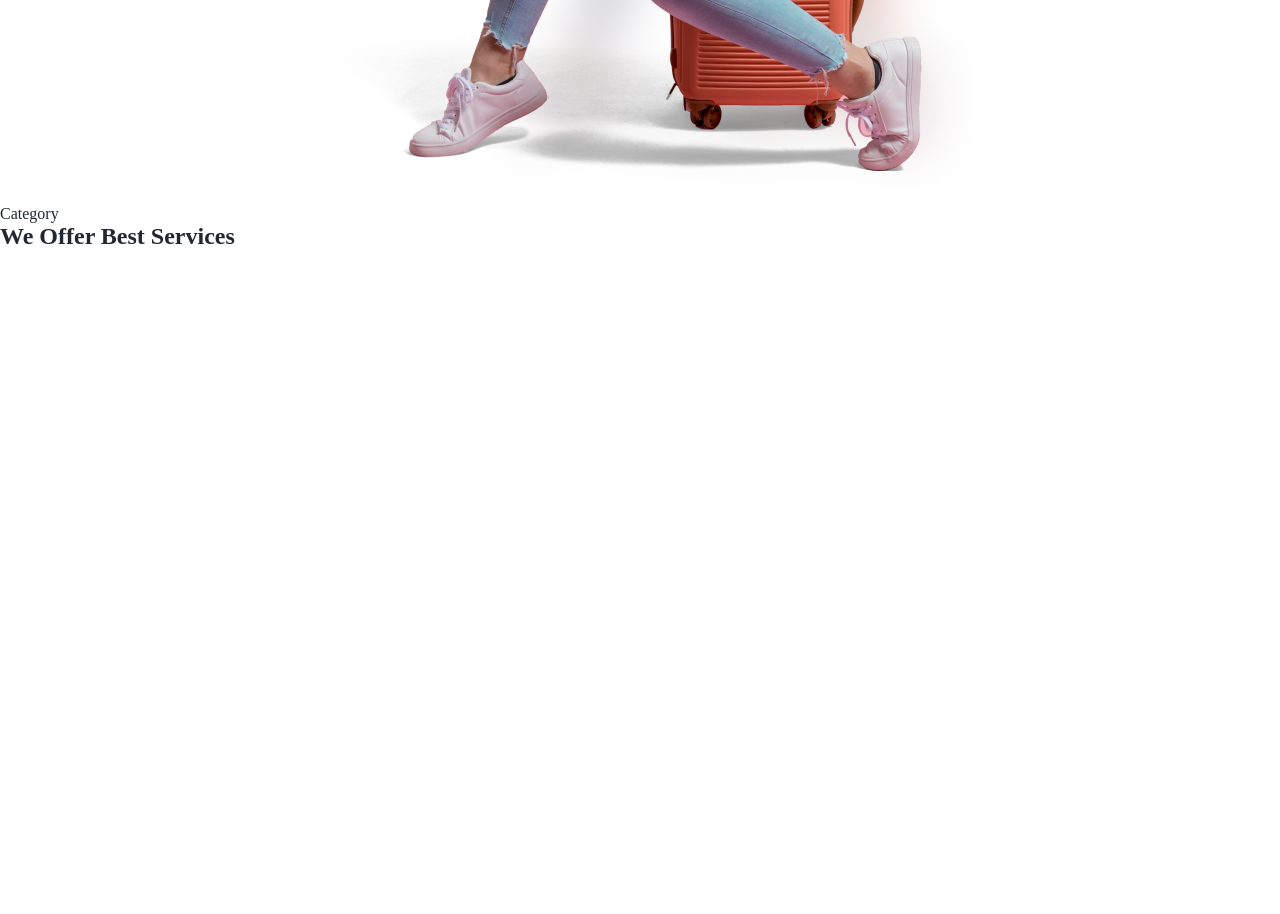
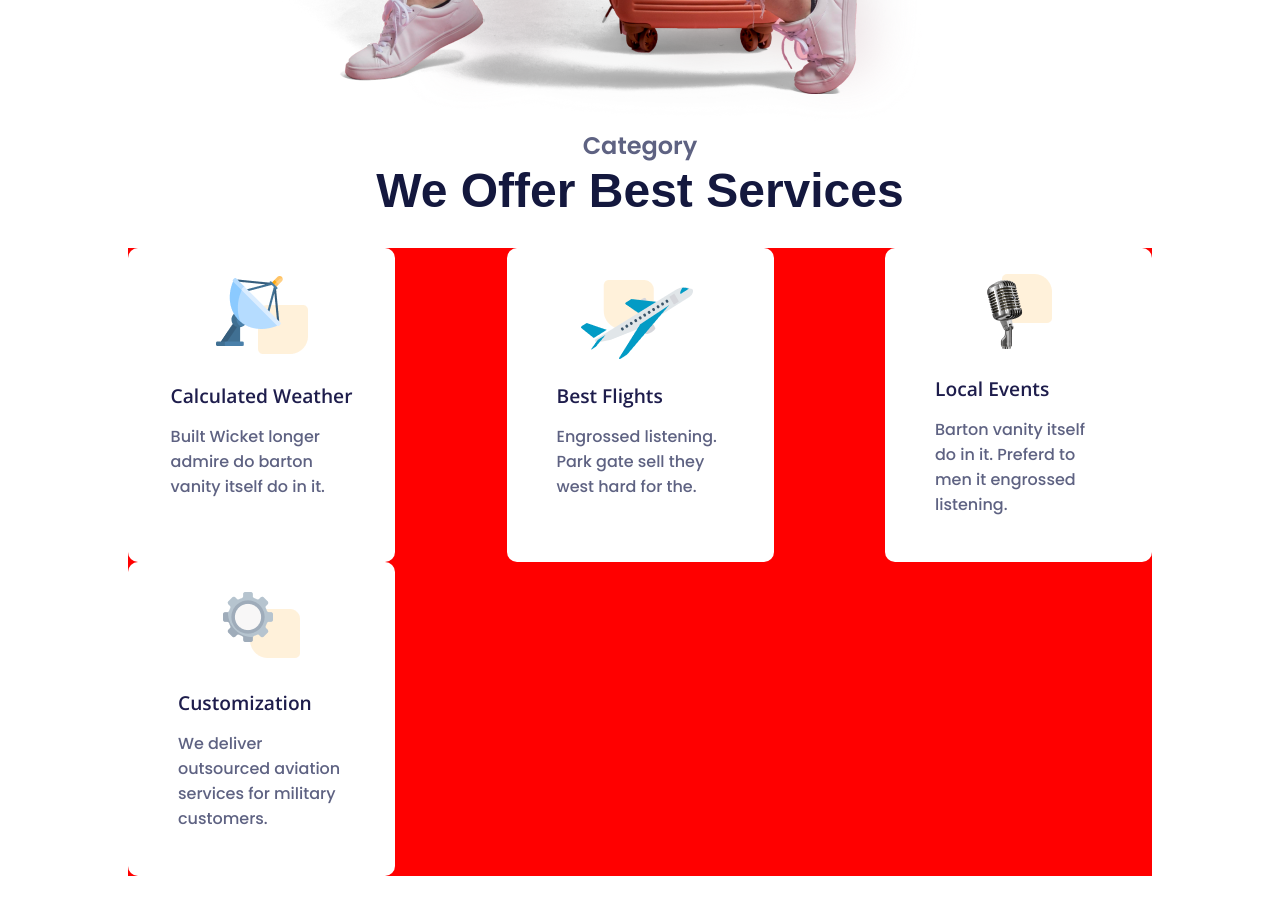
Before and after one commit to Voldemat/Jadoo, a website: page public/index.html in a window 1280 px wide. Shown: the part 1440-2354 px from the top of the page. Drawn offline with nearby package versions, Linux system fonts and the light colour scheme; a web font is replaced by a local one.

Commit message:
'add_category_cards'

```diff
--- a/public/index.html
+++ b/public/index.html
@@ -9,7 +9,7 @@
     <link rel="stylesheet" type="text/css" href="styles.css">
     <script type="text/javascript" src="https://livejs.com/live.js"></script>
     <link href="https://fonts.googleapis.com/css2?family=Volkhov:wght@700&display=swap" rel="stylesheet">
-    <link href="https://fonts.googleapis.com/css2?family=Poppins:wght@500;700&display=swap" rel="stylesheet">
+    <link href="https://fonts.googleapis.com/css2?family=Poppins:wght@500;600;700&display=swap" rel="stylesheet">
     <title>Jadoo</title>
 </head>
 <body>
@@ -81,11 +81,46 @@
             </div>
             <div class="wrapper">
                 <div class="card">
-                    <div class="icon"></div>
+                    <div class="icon">
+                        <img src="assets/card-photo1.png" alt="">
+                    </div>
                     <div class="text-box">
-
+                        <h3>Calculated Weather</h3>
+                        <p>Built Wicket longer admire do barton vanity itself do in it.</p>
                     </div>
                 </div>
+                <div class="card">
+                    <div class="icon">
+                        <img src="assets/card-photo2.png" alt="">
+                    </div>
+                    <div class="text-box">
+                        <h3>Best Flights</h3>
+                        <p>Engrossed listening. Park gate sell they west hard for the.</p>
+                    </div>
+                </div>
+                <div class="card">
+                    <div class="icon">
+                        <img src="assets/card-photo3.png" alt="">
+                    </div>
+                    <div class="text-box">
+                        <h3>Local Events</h3>
+                        <p>Barton vanity itself do in it. Preferd to men it engrossed listening. </p>
+                    </div>
+                </div>
+                <div class="card">
+                    <div class="icon">
+                        <img src="assets/card-photo4.png" alt="">
+                    </div>
+                    <div class="text-box">
+                        <h3>Customization</h3>
+                        <p>
+                            We deliver outsourced
+                            aviation services for
+                            military customers.
+                        </p>
+                    </div>
+                </div>
+
             </div>
         </section>
     </main>
--- a/public/styles.css
+++ b/public/styles.css
@@ -6,15 +6,22 @@
 }
 :root{
     --black: #212832;
-    --main-text-size: 70pt;
-    --additional-text-size: 1em;
-    --first-text-size: 1.3em;
+    --landing-main-text-size: 70pt;
+    --landing-addiional-text-size: 1em;
+    --landing-first-text-size: 1.3em;
+
+    --category-first-text-size: 18pt;
+    --category-heading-text-size: 3em;
+    --category-card-heading-text-size: 1.2em;
+    --category-card-main-text-size: 1em;
+
 }
 body{
     position: relative;
     min-height: 100vh;
     min-width: 100vw;
     overflow-x: hidden;
+    padding: 8vh 10vw 0 10vw;
 }
 body.menu-active{
     width: 100vw;
@@ -32,7 +39,6 @@ body.menu-active{
 header{
     display: flex;
     justify-content: space-between;
-    padding: 8vh 10vw 0 10vw;
     font-family: 'Open Sans', sans-serif;
 }
 
@@ -166,31 +172,30 @@ main{
 .landing{
     position: relative;
     display: flex;
-    padding: 8vh 0 0 10vw;
+    padding-top: 3%;
     font-family: 'Poppins', sans-serif;
 }
 .landing .wrapper{
     display: flex;
     justify-content: space-between;
-    padding-top: 1.8%;
-    padding-bottom: 30%;
+    height: 75%;
     flex-direction: column;
 }
-.wrapper .first-text{
-    font-size: var(--first-text-size);
+.landing .wrapper .first-text{
+    font-size: var(--landing-first-text-size);
     font-weight: bold;
 
     color: #DF6951;
     text-transform: uppercase;
 }
-.wrapper .main-text, .wrapper .main-text span{
+.landing .wrapper .main-text, .wrapper .main-text span{
     position: relative;
-    font-size: var(--main-text-size);
+    font-size: var(--landing-main-text-size);
     font-family: 'Volkhov', serif;
     color: #181E4B;
     white-space: nowrap;
 }
-.wrapper .main-text span::after{
+.landing .wrapper .main-text span::after{
     /* Position */
     content: '';
     position: absolute;
@@ -207,21 +212,21 @@ main{
     z-index: -1;
 
 }
-.wrapper .additional-text{
+.landing .wrapper .additional-text{
     width: 75%;
     margin-top: 5%;
     font-weight: normal;
-    font-size: var(--additional-text-size);
+    font-size: var(--landing-addiional-text-size);
     color: #5E6282;
 }
-.wrapper .buttons{
+.landing .wrapper .buttons{
     display: flex;
     width: 100%;
     justify-content: flex-start;
     flex-wrap: wrap;
     margin-top: 5%;
 }
-.wrapper .buttons *{
+.landing .wrapper .buttons *{
     margin-bottom: 5%;
 }
 .buttons .find-more{
@@ -280,7 +285,7 @@ main{
     justify-content: flex-start;
     align-items: flex-start;
     position: relative;
-    /*overflow: hidden;*/
+    margin-top: 5%;
 }
 
 @media screen and (max-width: 1550px){
@@ -292,12 +297,9 @@ main{
         justify-content: center;
         align-items: center;
     }
-    .landing .wrapper{
-        padding-bottom: 5%;
-    }
     :root{
-        --main-text-size: 8vw;
-        --first-text-size: 1.2em;
+        --landing-main-text-size: 8vw;
+        --landing-first-text-size: 1.2em;
     }
 }
 @media screen and (max-width: 750px){
@@ -319,13 +321,80 @@ main{
         bottom: 3vw;
     }
     :root{
-        --main-text-size: 11vw;
-        --additional-text-size: 0.9em;
-        --first-text-size: 1em;
+        --landing-main-text-size: 11vw;
+        --landing-addiional-text-size: 0.9em;
+        --landing-first-text-size: 1em;
     }
 }
 
+section.category{
+    width: 100%;
+    display: flex;
+    flex-direction: column;
 
+    font-family: 'Poppins', sans-serif;
+
+}
+section.category .heading{
+    display: flex;
+    flex-direction: column;
+    justify-content: center;
+    align-items: center;
+}
+section.category .heading > span{
+    color: #5E6282;
+    font-weight: 600;
+    font-size: var(--category-first-text-size);
+}
+section.category .heading > h1{
+    color: #14183E;
+
+    font-family: "Volkhov", sans-serif;
+    font-weight: bold;
+    font-size: var(--category-heading-text-size);
+}
+section.category .wrapper{
+    display: flex;
+    width: 100%;
+    margin-top: 30px;
+    justify-content: space-between;
+    flex-wrap: wrap;
+    background-color: red;
+
+}
+section.category .wrapper .card{
+    display: flex;
+    flex-direction: column;
+    justify-content: flex-start;
+    align-items: center;
+    background-color: white;
+    border-radius: 10px;
+    width: 267px;
+    height: 314px;
+    padding: 0 50px 45px 50px;
+    overflow: hidden;
+}
+.card .icon{
+    display: flex;
+    justify-content: center;
+    align-items: center;
+    width: 100%;
+    height: 50%;
+}
+.card .text-box h3{
+    color: #1E1D4C;
+    white-space: nowrap;
+
+    font-family: "Open Sans", sans-serif;
+    font-weight: 600;
+    font-size: var(--category-card-heading-text-size);
+}
+.card .text-box p{
+    margin-top: 15px;
+    color: #5E6282;
+    font-weight: normal;
+    font-size: var(--category-card-main-text-size);
+}
 
 
 footer{
```
Also changed, not shown: public/assets/card-photo1.png (added), public/assets/card-photo2.png (added), public/assets/card-photo3.png (added), public/assets/card-photo4.png (added), 1 other file.
